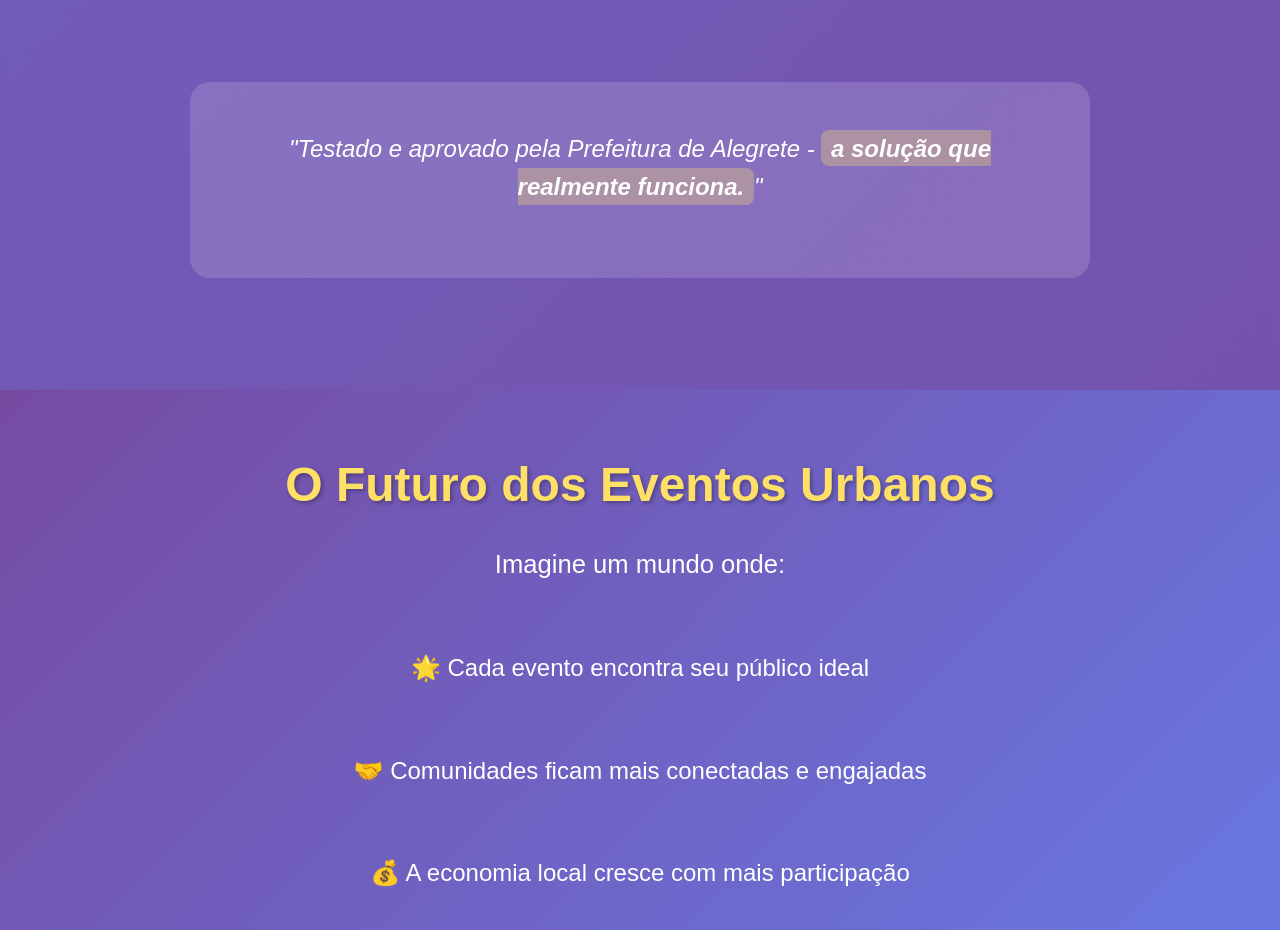
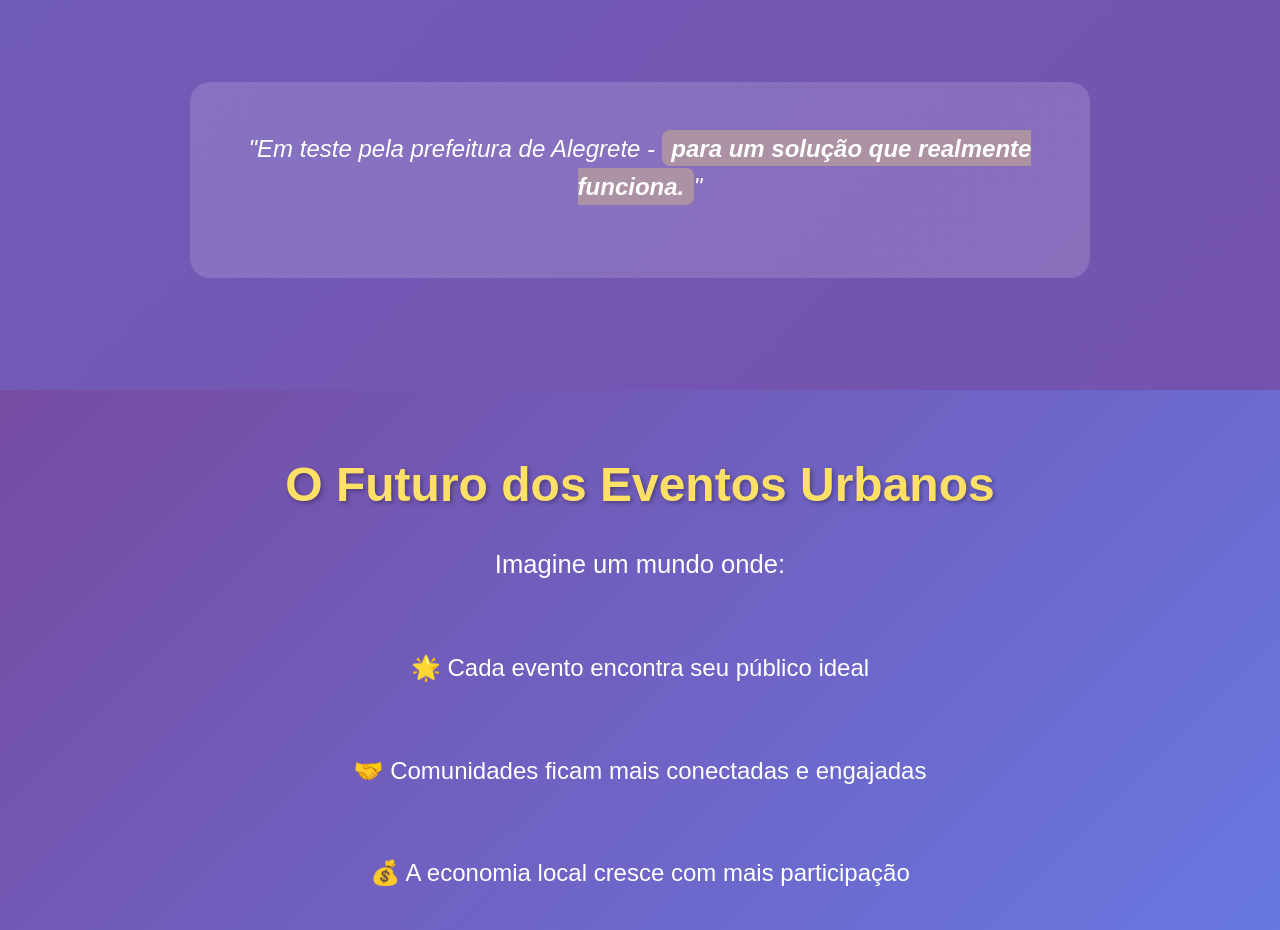
Before and after one commit to metafosfato/PageAgendaCity, a plain HTML site: page index.html in a window 1280 px wide. Shown: the part 7260-8190 px from the top of the page. Drawn offline with Linux system fonts and the light colour scheme.

Commit message:
Update index.html

```diff
--- a/index.html
+++ b/index.html
@@ -433,8 +433,8 @@
         </div>
         <div style="background: rgba(255, 255, 255, 0.15); padding: 3rem; border-radius: 20px; margin: 3rem 0; max-width: 900px;">
             <p style="font-size: 1.5rem; font-style: italic;">
-                "Testado e aprovado pela Prefeitura de Alegrete -
-                <span class="highlight">a solução que realmente funciona.</span>"
+                "Em teste pela prefeitura de Alegrete -
+                <span class="highlight">para um solução que realmente funciona.</span>"
             </p>
         </div>
     </section>
```
